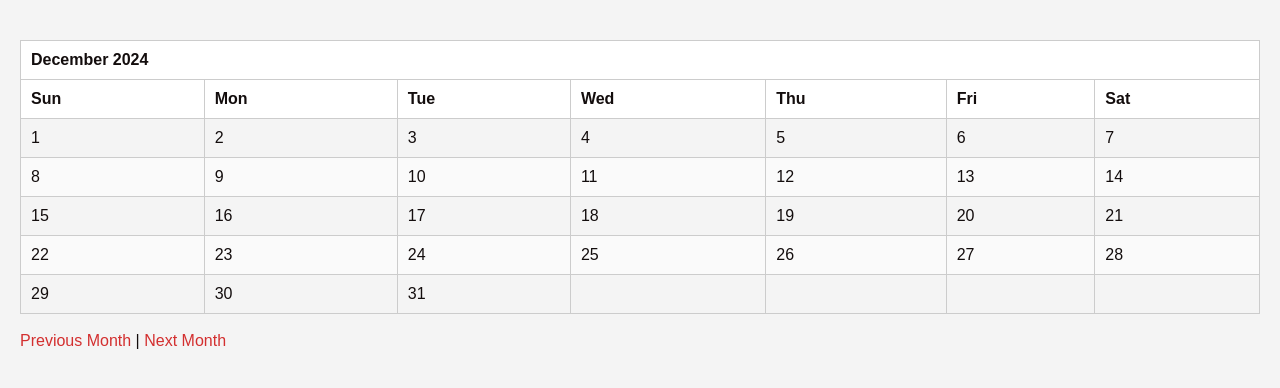
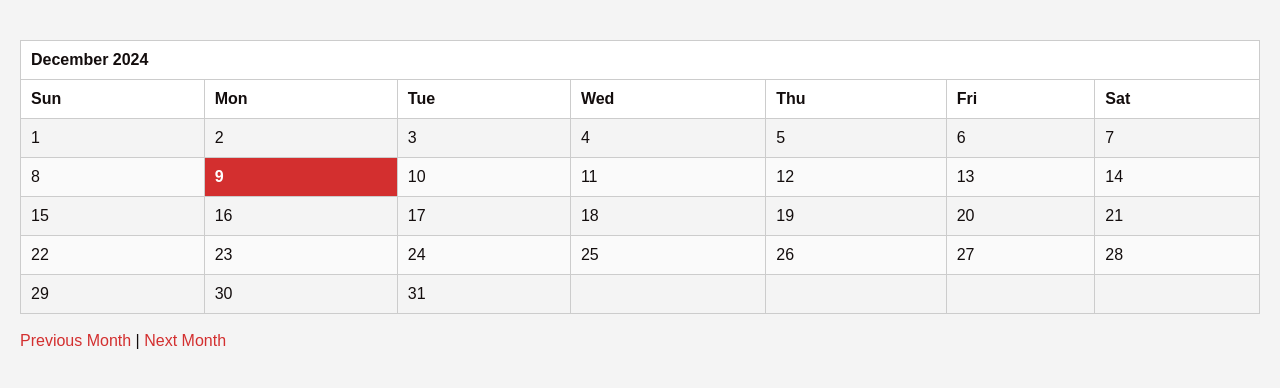
Before and after one commit to 22Fsk/ITCS333-PROJECT, a PHP site: page /events.php in a window 1280 px wide. Shown: the top 388 px of the page. Run offline with PHP 8.4, Linux system fonts and the light colour scheme; data comes from the database, SQL or seed files in the repository.

Commit message:
new update

```diff
--- a/events.css
+++ b/events.css
@@ -182,3 +182,17 @@ a {
 a:hover {
     text-decoration: underline;
 }
+/* Highlight days with events */
+td.has-event {
+    background-color: #d32f2f; /* Red background for event days */
+    color: white; /* White text for contrast */
+    font-weight: bold; /* Bold text */
+}
+
+td.has-event a {
+    color: white; /* Make links inside event days white */
+}
+
+td.has-event a:hover {
+    background-color: #b71c1c; /* Darken the background when hovered */
+}
--- a/events.php
+++ b/events.php
@@ -52,8 +52,9 @@ if (isset($_GET['delete_event'])) {
     echo "<p>Event deleted successfully!</p><br />";
 }
 
-// Generate calendar for the month
 function generateCalendar($month, $year) {
+    global $pdo;  // Declare $pdo as global
+
     // Ensure the year is at least 2024
     $year = max(2024, $year);  // This will set the year to 2024 if it is less than 2024.
 
@@ -61,6 +62,14 @@ function generateCalendar($month, $year) {
     $first_day_of_month = strtotime("$year-$month-01");
     $total_days_in_month = date('t', $first_day_of_month);
     $first_weekday = date('w', $first_day_of_month);  // 0 for Sunday, 6 for Saturday
+
+    // Fetch events for the entire month to check which days have events
+    $stmt = $pdo->prepare("SELECT event_date FROM schedules WHERE MONTH(event_date) = ? AND YEAR(event_date) = ?");
+    $stmt->execute([$month, $year]);
+    $events = $stmt->fetchAll(PDO::FETCH_COLUMN, 0); // Get only event dates as an array
+
+    // Create an associative array for quick lookup of event dates
+    $event_dates = array_flip($events);
 
     echo "<table border='1' cellpadding='10'>";
     echo "<tr><th colspan='7'>" . date('F Y', $first_day_of_month) . "</th></tr>";
@@ -81,7 +90,13 @@ function generateCalendar($month, $year) {
                 echo "<td></td>";
             } else {
                 if ($current_day <= $total_days_in_month) {
-                    echo "<td><a href='?date=" . $year . "-" . str_pad($month, 2, '0', STR_PAD_LEFT) . "-" . str_pad($current_day, 2, '0', STR_PAD_LEFT) . "'>$current_day</a></td>";
+                    // Format the current day as YYYY-MM-DD for comparison
+                    $formatted_date = "$year-" . str_pad($month, 2, '0', STR_PAD_LEFT) . "-" . str_pad($current_day, 2, '0', STR_PAD_LEFT);
+
+                    // Check if this day has events
+                    $class = isset($event_dates[$formatted_date]) ? 'has-event' : '';
+
+                    echo "<td class='$class'><a href='?date=$formatted_date'>$current_day</a></td>";
                     $current_day++;
                 } else {
                     echo "<td></td>";
@@ -94,6 +109,7 @@ function generateCalendar($month, $year) {
 
     echo "</table>";
 }
+
 
 // View events for a specific date
 if (isset($_GET['date'])) {
```
